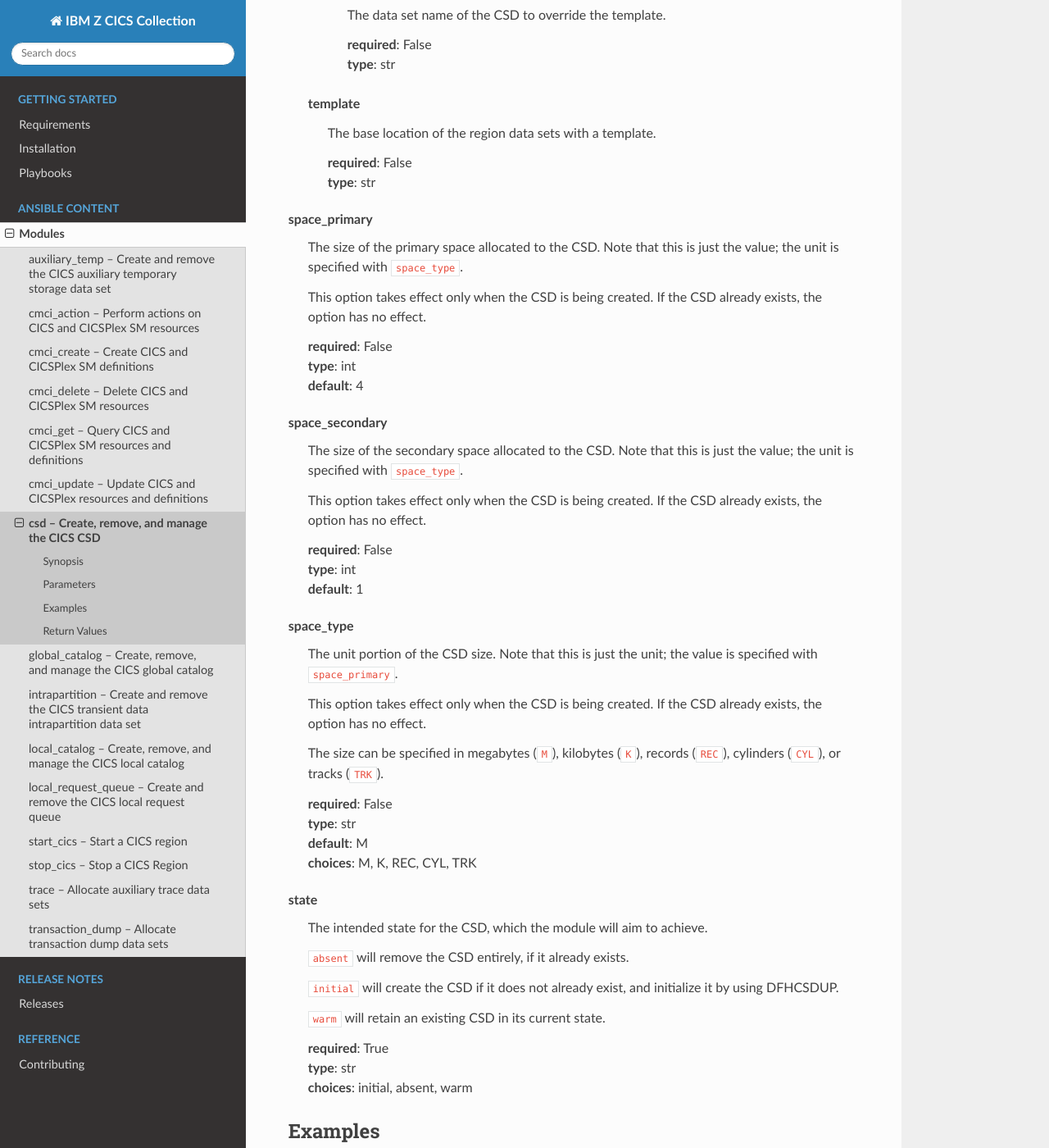
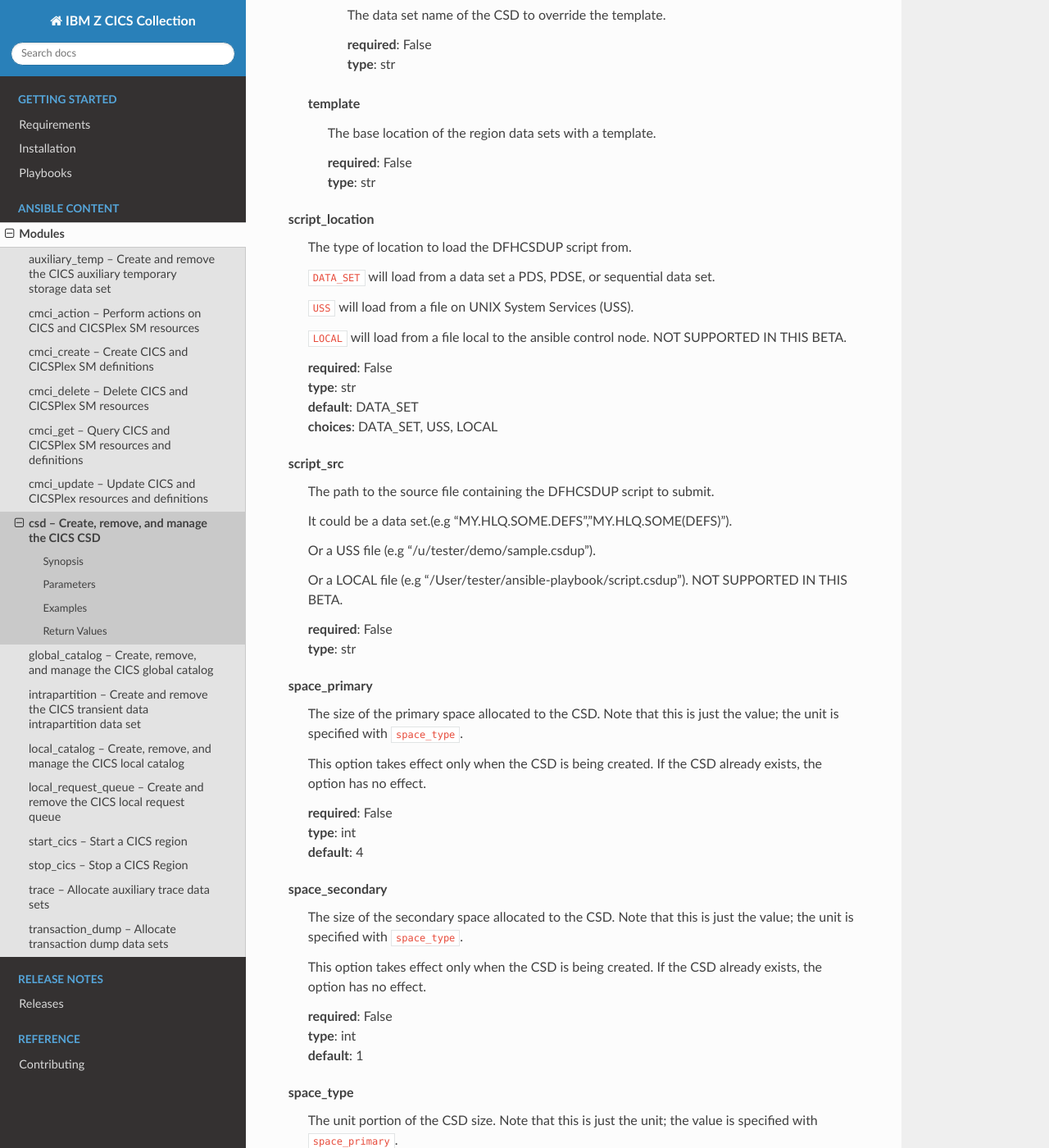
Before and after one commit to ansible-collections/ibm_zos_cics, a Sphinx documentation site: the page built from docs/source/modules/csd.rst, in a window 1280 px wide and 1400 px high, scrolled down 1353 px. Shown: the whole window at 82% size. Built offline with Sphinx 7.4.7 and the Read the Docs theme 2.0.0, drawn with Linux system fonts in a browser that asks for light colours; some of the changed text lies outside the part shown.

Commit message:
regen csd docs with new fields

```diff
--- a/docs/source/modules/csd.rst
+++ b/docs/source/modules/csd.rst
@@ -99,6 +99,38 @@ region_data_sets
 
 
 
+script_location
+  The type of location to load the DFHCSDUP script from.
+
+  \ :literal:`DATA\_SET`\  will load from a data set a PDS, PDSE, or sequential data set.
+
+  \ :literal:`USS`\  will load from a file on UNIX System Services (USS).
+
+  \ :literal:`LOCAL`\  will load from a file local to the ansible control node. NOT SUPPORTED IN THIS BETA.
+
+
+  | **required**: False
+  | **type**: str
+  | **default**: DATA_SET
+  | **choices**: DATA_SET, USS, LOCAL
+
+
+
+script_src
+  The path to the source file containing the DFHCSDUP script to submit.
+
+  It could be a data set.(e.g "MY.HLQ.SOME.DEFS","MY.HLQ.SOME(DEFS)").
+
+  Or a USS file (e.g "/u/tester/demo/sample.csdup").
+
+  Or a LOCAL file (e.g "/User/tester/ansible-playbook/script.csdup"). NOT SUPPORTED IN THIS BETA.
+
+
+  | **required**: False
+  | **type**: str
+
+
+
 space_primary
   The size of the primary space allocated to the CSD. Note that this is just the value; the unit is specified with \ :literal:`space\_type`\ .
 
@@ -147,10 +179,12 @@ state
 
   \ :literal:`warm`\  will retain an existing CSD in its current state.
 
+  \ :literal:`script`\  will run a DFHCSDUP script to update an existing CSD.
+
 
   | **required**: True
   | **type**: str
-  | **choices**: initial, absent, warm
+  | **choices**: initial, absent, warm, script
 
 
 
@@ -194,6 +228,24 @@ Examples
        cics_data_sets:
          template: "CICSTS61.CICS.<< lib_name >>"
        state: "warm"
+
+   - name: Run a DFHCSDUP script from a data set
+     ibm.ibm_zos_cics.csd:
+       region_data_sets:
+         template: "REGIONS.ABCD0001.<< data_set_name >>"
+       cics_data_sets:
+         template: "CICSTS61.CICS.<< lib_name >>"
+       state: "script"
+       script_src: "MY.HLQ.SOME.DEFS"
+
+   - name: Run a DFHCSDUP script from a USS file
+     ibm.ibm_zos_cics.csd:
+       region_data_sets:
+         template: "REGIONS.ABCD0001.<< data_set_name >>"
+       cics_data_sets:
+         template: "CICSTS61.CICS.<< lib_name >>"
+       script_src: "/path/to/my/defs.csdup"
+       script_location: "USS"
 
 
 
```
